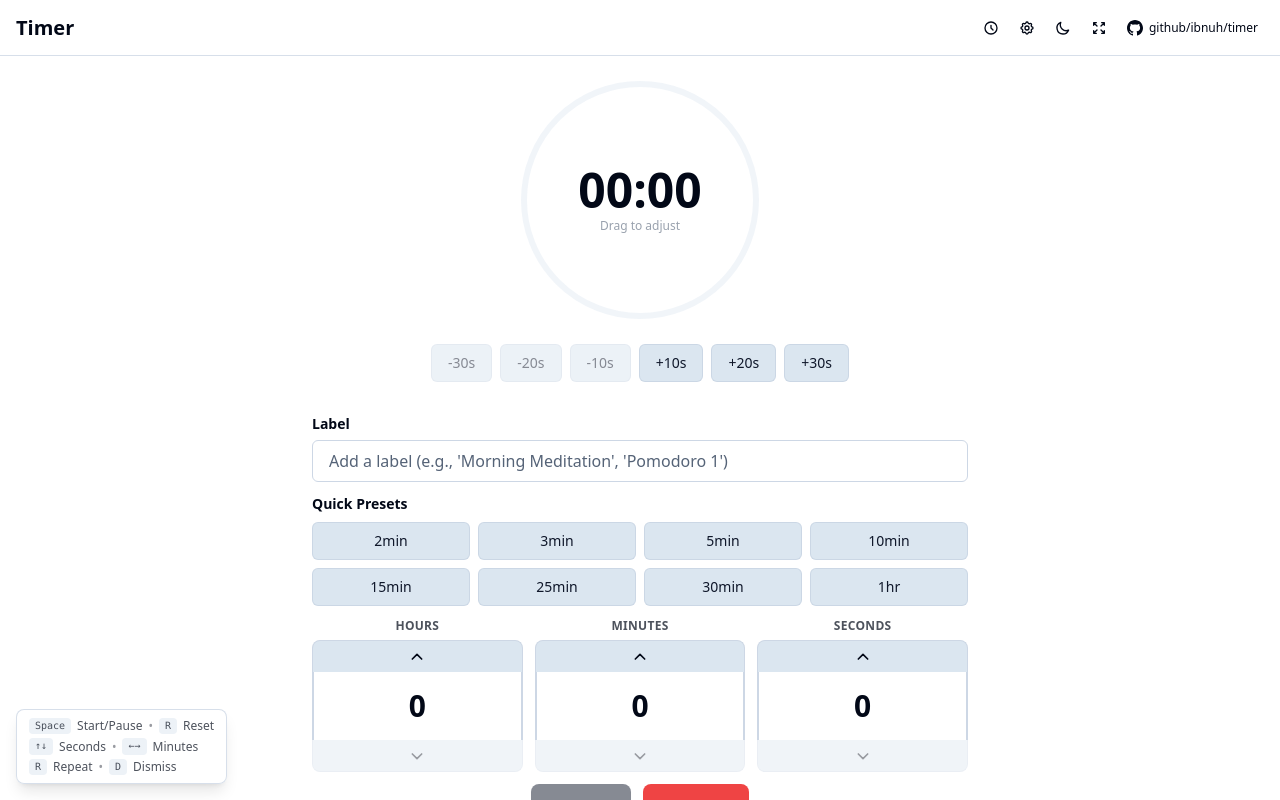
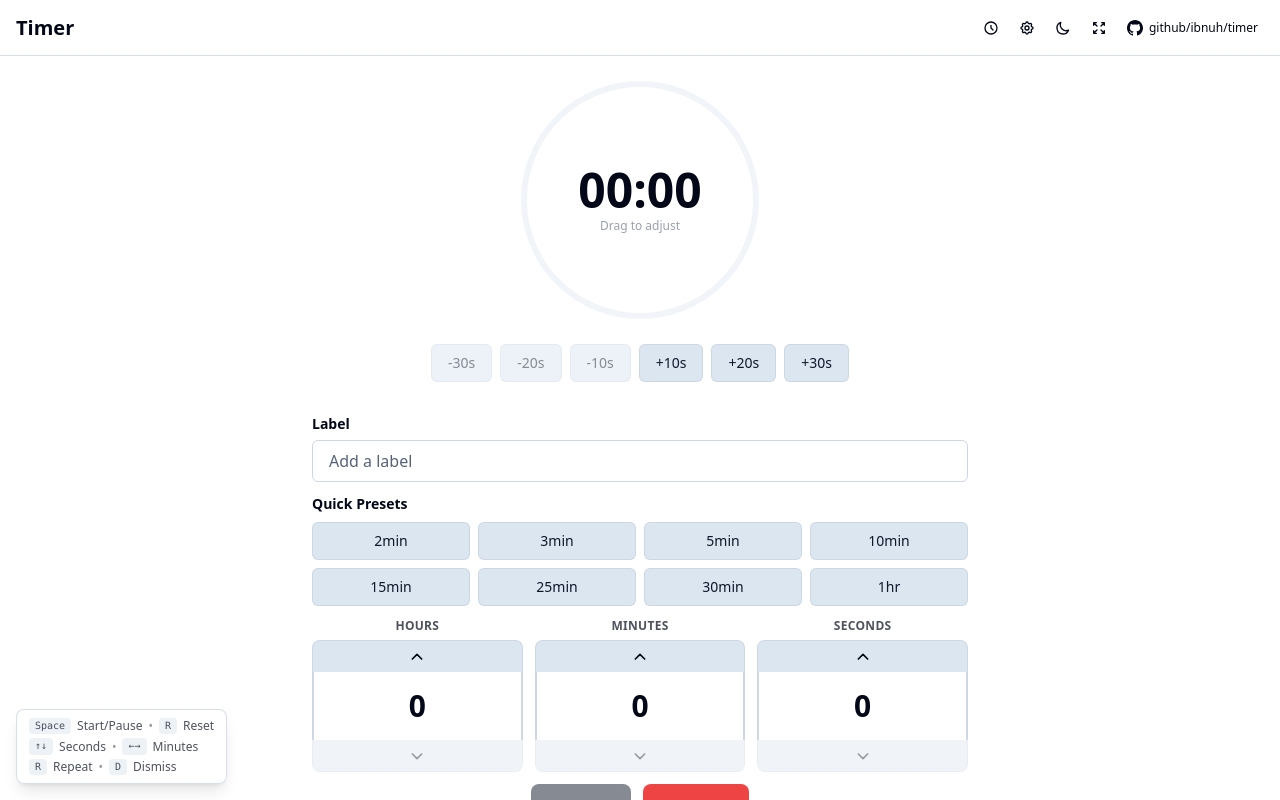
Before and after one commit to ibnuh/timer, a Vue app: page / in a window 1280 px wide. Built offline with nearby package versions, Linux system fonts and the light colour scheme.

Commit message:
Update label placeholder

```diff
--- a/src/components/TimerView.vue
+++ b/src/components/TimerView.vue
@@ -200,7 +200,7 @@
             @input="updateLabel"
             @blur="updateLabel"
             type="text"
-            placeholder="Add a label (e.g., 'Morning Meditation', 'Pomodoro 1')"
+            placeholder="Add a label"
             maxlength="50"
             :disabled="isRunning"
             class="w-full px-4 py-2 pr-10 rounded-md bg-background border border-input text-foreground placeholder:text-muted-foreground focus:outline-none focus:ring-2 focus:ring-ring focus:border-ring transition-all disabled:opacity-50 disabled:cursor-not-allowed"
```
